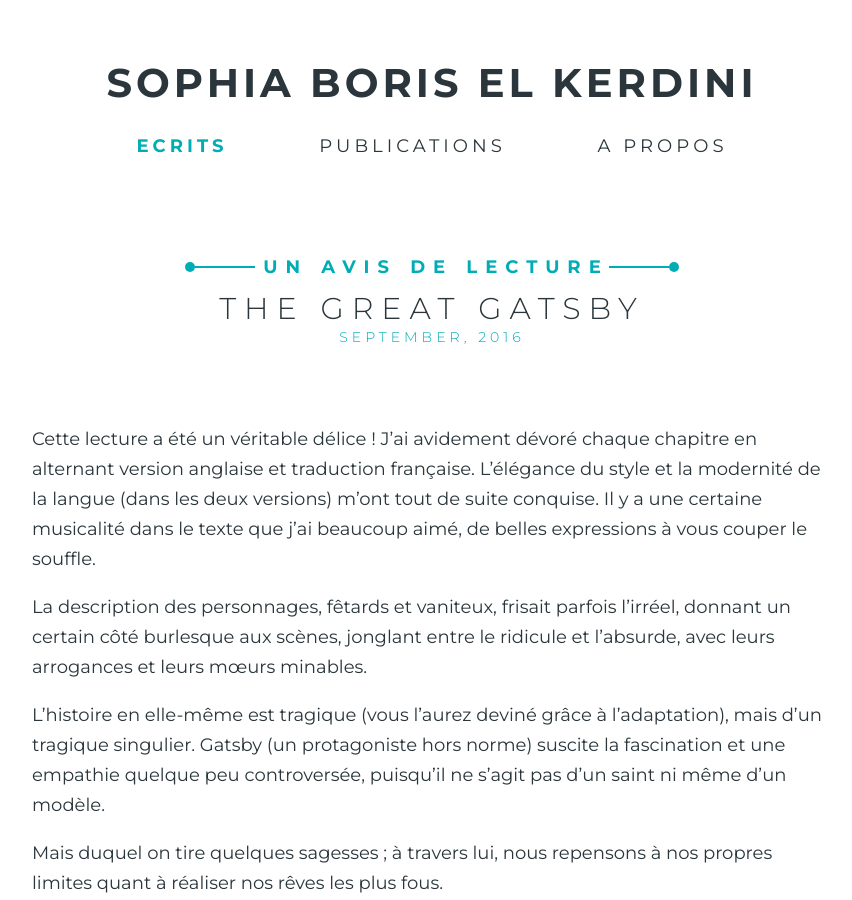
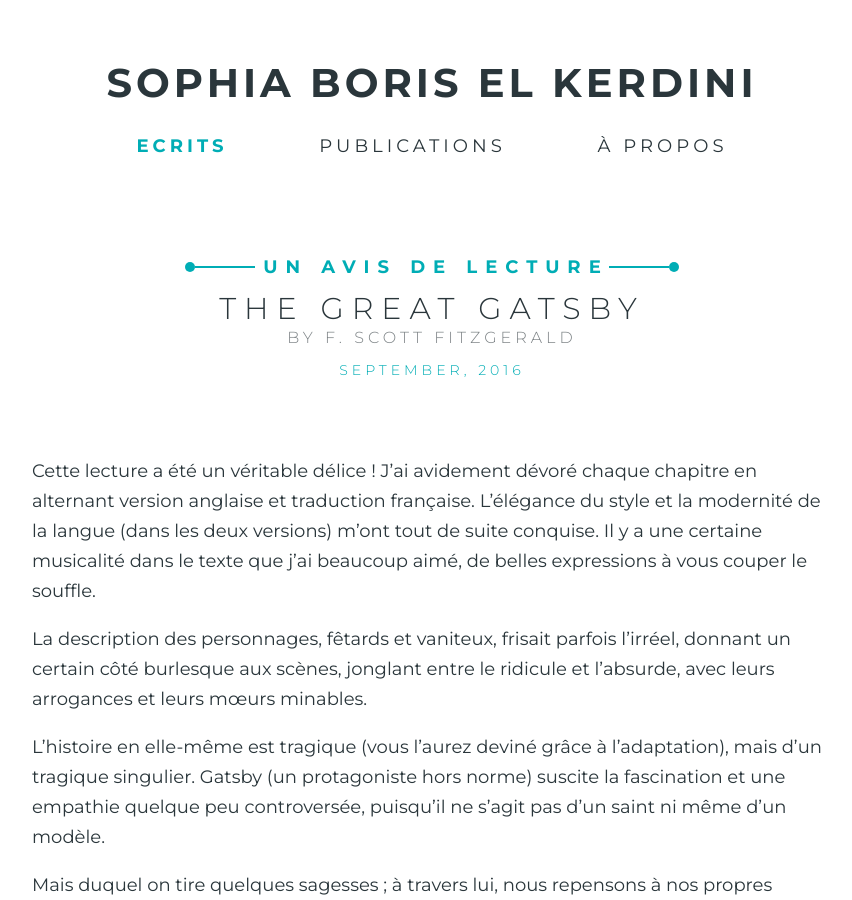
Before and after one commit to et3rnalsunshine/et3rnalsunshine, a Jekyll site: the page built from _posts/avis-de-lecture/2016-09-19-the-great-gatsby.md, in a window 1280 px wide and 900 px high. Shown: the whole window, without its empty margins (208-1060 px from the left). Built offline with Jekyll 4.4.1, drawn with Linux system fonts in a browser that asks for light colours.

Commit message:
Fixing typos

```diff
--- a/_includes/layout/header.html
+++ b/_includes/layout/header.html
@@ -10,6 +10,6 @@
         </div>
     </div>
     <a href="{{ "/publications" | prepend: site.baseurl }}" class="menu__item {% if page.url == "/publications" %}menu__item--active{% endif %}">Publications</a>
-    <a href="{{ "/a-propos" | prepend: site.baseurl }}" class="menu__item {% if page.url == "/a-propos" %}menu__item--active{% endif %}">A propos</a>
+    <a href="{{ "/a-propos" | prepend: site.baseurl }}" class="menu__item {% if page.url == "/a-propos" %}menu__item--active{% endif %}">À propos</a>
   </div>
 </header>
--- a/_posts/avis-de-lecture/2016-09-19-the-great-gatsby.md
+++ b/_posts/avis-de-lecture/2016-09-19-the-great-gatsby.md
@@ -1,7 +1,7 @@
 ---
 layout: post
 title:  "The Great Gatsby"
-Author: F. Scott Fitzgerald
+author: F. Scott Fitzgerald
 date:   2016-09-19
 categories: avis-de-lecture
 ---
```
Also changed, not shown: _books/l-ombre-et-la-lumiere.md (+1 -1 lines).
